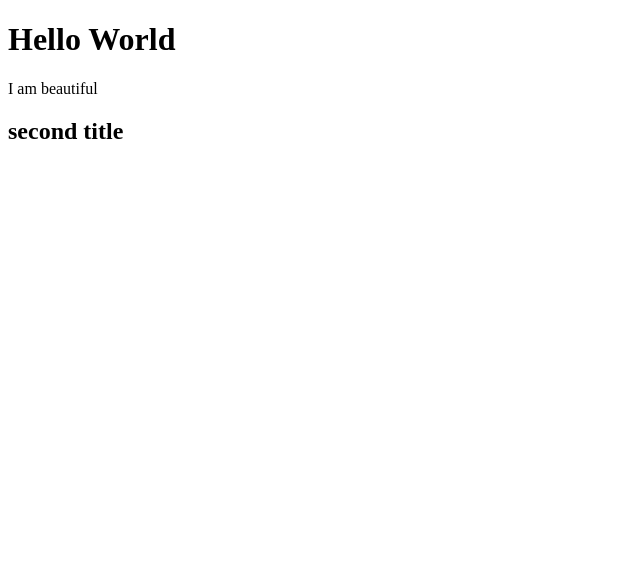
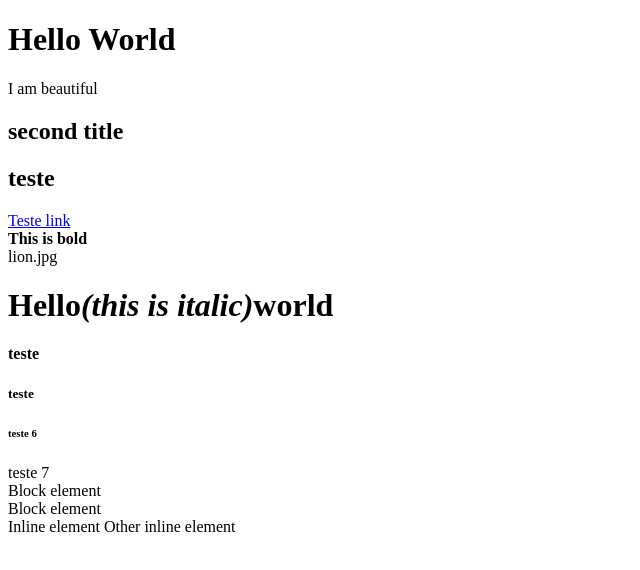
Before and after one commit to RaphaellaGomes/raphaelladrbgomes-webdev_ca1, a plain HTML site: page index.html in a window 1280 px wide. Shown: the whole page, without its empty margins (0-640 px from the left). Drawn offline with Linux system fonts and the light colour scheme.

Commit message:
Insert meta and few tests

```diff
--- a/index.html
+++ b/index.html
@@ -1,16 +1,30 @@
 <!DOCTYPE html>
-<html>
+<html lang="en">
 <head>
     <title>Hello World</title>
+    <meta name="author" content="Raphaella">
+    <meta charset="utf-8">
 </head>
 <body>
     <h1>Hello World</h1>
     <p>I am beautiful</p>
     <h2>second title</h2>
+    <h2>teste</h2>
 
-
-
-
+    <a href="https://ischool.uw.edu">Teste link</a><br>
+    <strong>This is bold </strong></br>
+    <img>lion.jpg</img>
+    <h1>Hello<em>(this is italic)</em>world</h1>
+    <!--coment-->
+    <h3teste</h3>
+    <h4>teste</h4>
+    <h5>teste</h5>
+    <h6>teste 6</h6>
+    <h7>teste 7</h7>
+    <div>Block element</div>
+    <div>Block element</div>
+    <span>Inline element</span>
+  <span>Other inline element</span>
 
 </body>
 </html>
```
